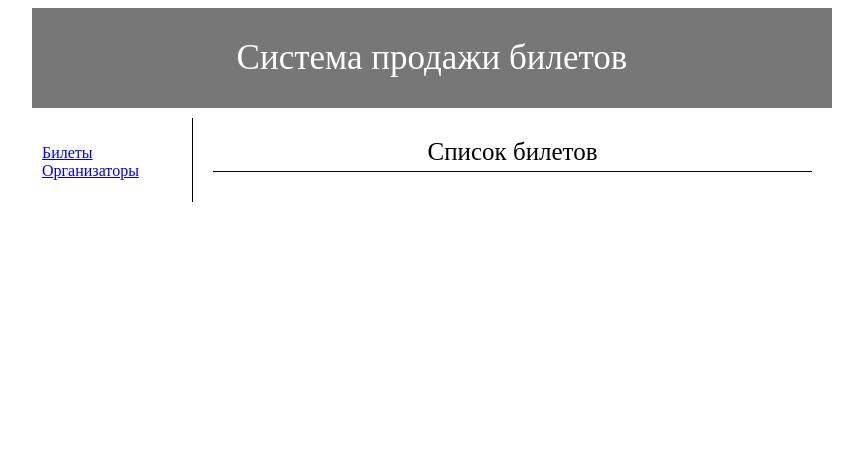
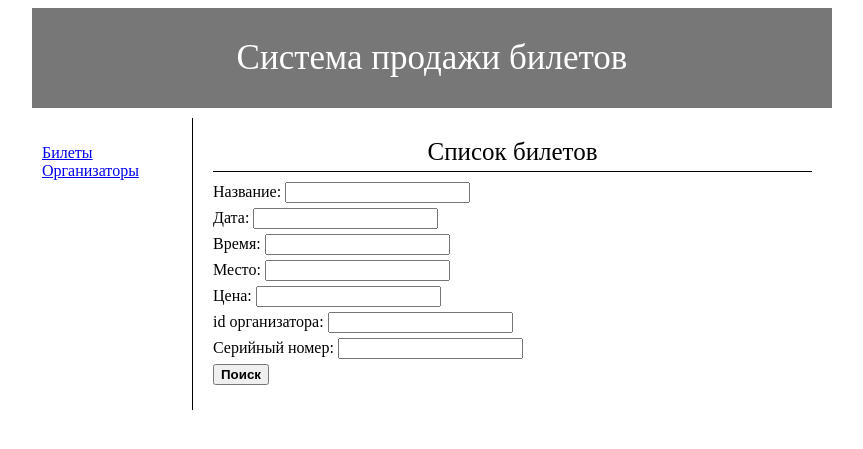
Before and after one commit to johndahrah/Ticket-sale-system, a Flask app: page /api/ticket/view in a window 1280 px wide. Shown: the top 449 px of the page, without its empty margins (208-1071 px from the left). Run offline with Flask 2, Linux system fonts and the light colour scheme; data that the repository does not hold is empty; parts of the project's set-up code (start-up, migrations or seed data) failed here and were passed over.

Commit message:
ticket search UI

```diff
--- a/static/css/main.css
+++ b/static/css/main.css
@@ -83,3 +83,11 @@ td, th {
     padding-left: 10px;
     padding-right: 10px;
 }
+
+.above-content {
+    padding-bottom: 5px;
+}
+
+.search-input {
+    margin-bottom: 5px;
+}
--- /dev/null
+++ b/static/js/tickets_list.js
@@ -0,0 +1,8 @@
+function disableEmptyInputs(form) {
+  var controls = form.elements;
+  for (var i=0, iLen=controls.length; i<iLen; i++) {
+    controls[i].disabled = controls[i].value == '';
+  }
+}
+
+console.log("TEST");
--- a/templates/base.html
+++ b/templates/base.html
@@ -11,6 +11,10 @@
 </head>
 
 <body> <div class="narrow-body">
+
+    {% block script %}
+    {% endblock %}
+
     <div class="system_global_caption">
         Система продажи билетов
     </div>
@@ -32,6 +36,11 @@
             {% endblock %}
         </div>
 
+        <div class="above-content">
+            {% block above_content %}
+            {% endblock %}
+        </div>
+
         {% block content %}
         {% endblock %}
     </div>
--- a/templates/tickets_list.html
+++ b/templates/tickets_list.html
@@ -4,11 +4,28 @@
     Список билетов
 {% endblock %}
 
+{% block script %}
+<script src="{{ url_for('static', filename='js/tickets_list.js')}}"></script>
+{% endblock %}
 
 {% block content_caption %}
     Список билетов
 {% endblock %}
 
+{% block above_content %}
+    <form onsubmit="disableEmptyInputs(this)" action="{{ url_for('tickets_handler.ticket_view_specific') }}" method="get">
+        <label>
+            Название: <input type="text" name="eventname" class="search-input"/> <br>
+            Дата: <input type="text" name="eventdate" class="search-input"/> <br>
+            Время: <input type="text" name="eventtime" class="search-input"/> <br>
+            Место: <input type="text" name="eventplace" class="search-input"/> <br>
+            Цена: <input type="text" name="sellprice" class="search-input"/> <br>
+            id организатора: <input type="text" name="organizerid" class="search-input"/> <br>
+            Серийный номер: <input type="text" name="serialnumber" class="search-input"/> <br>
+        </label>
+        <button type="submit"><b>Поиск</b></button>
+    </form>
+{% endblock %}
 
 {% block content %}
     {% for entry in attributes %}
```
